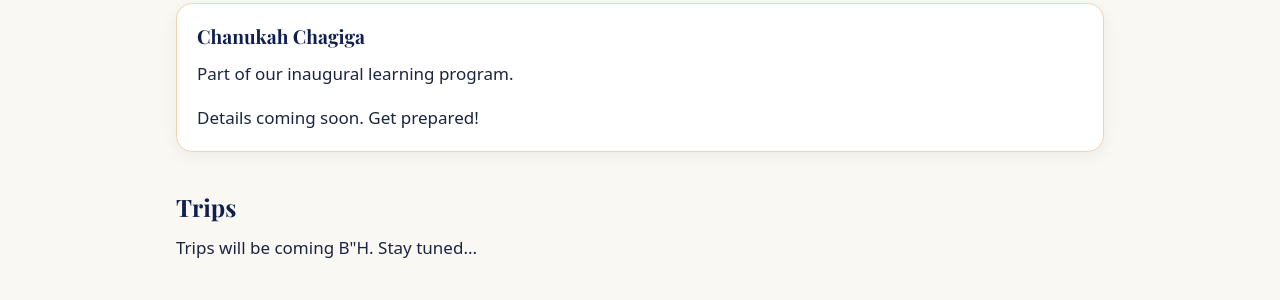
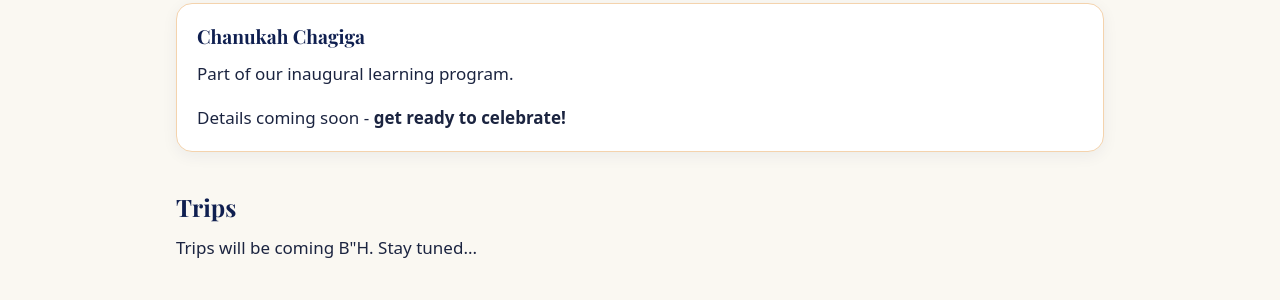
Before and after one commit to mos26613/ChaimVshalom, a Jekyll site: the page built from events.html, in a window 1280 px wide. Shown: the part 425-725 px from the top of the page. Built offline with Jekyll 4.4.1, drawn with Linux system fonts in a browser that asks for light colours; some web fonts are replaced.

Commit message:
Update event details message for Chanukah Chagiga

```diff
--- a/events.html
+++ b/events.html
@@ -10,7 +10,7 @@ description: "Upcoming events and trips at Chaim V'Shalom Women's Learning Cente
         <div class="card">
           <h3>Chanukah Chagiga</h3>
           <p>Part of our inaugural learning program.</p>
-          <p>Details coming soon. Get prepared!</p>
+          <p>Details coming soon - <b>get ready to celebrate!</b></p>
         </div>
       </section>
 
```
